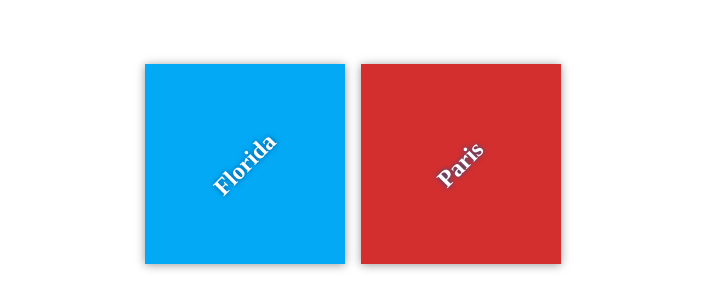
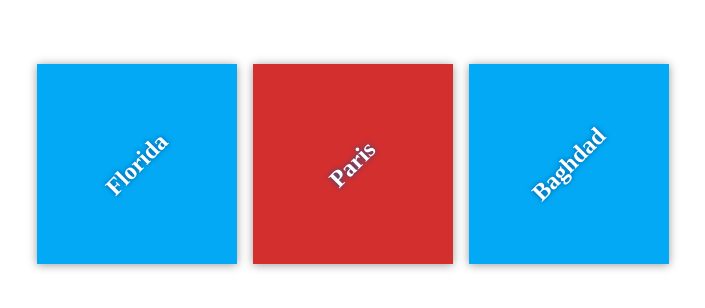
Before and after one commit to Murtadha-Adil/my-travel-plans, a plain HTML site: page index.html in a window 1280 px wide. Shown: the part 236-544 px from the top of the page, without its empty margins (287-992 px from the left). Drawn offline with Linux system fonts and the light colour scheme.

Commit message:
added baghdad in html code

```diff
--- a/index.html
+++ b/index.html
@@ -17,6 +17,8 @@
 <div class="destination" id="paris">
 <h2>Paris</h2>
 </div>
+<div class="destination" id="Baghdad">
+        <h2>Baghdad</h2>
 </div>
 </div>
 
```
